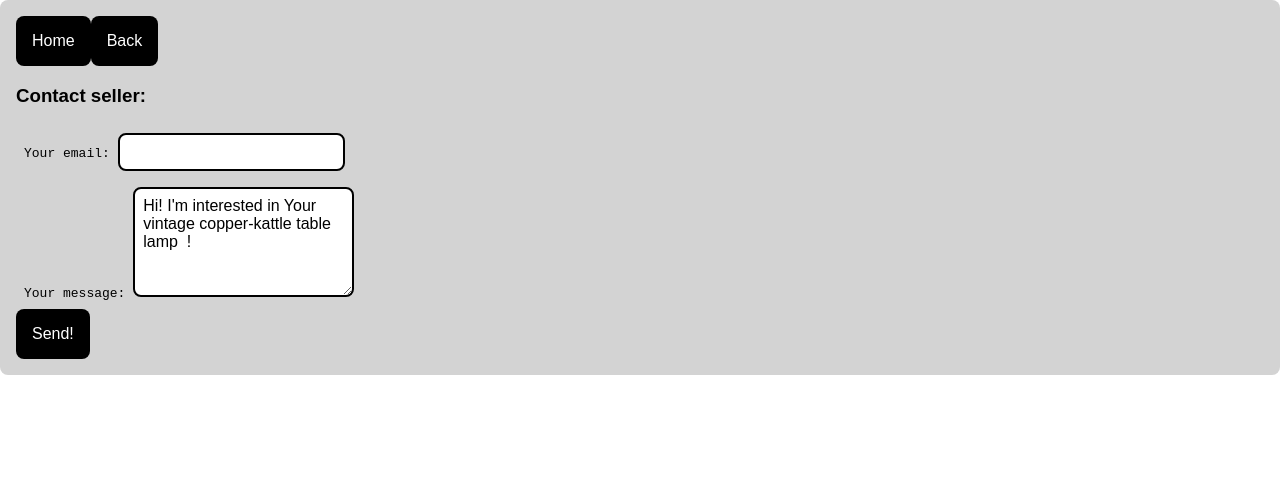
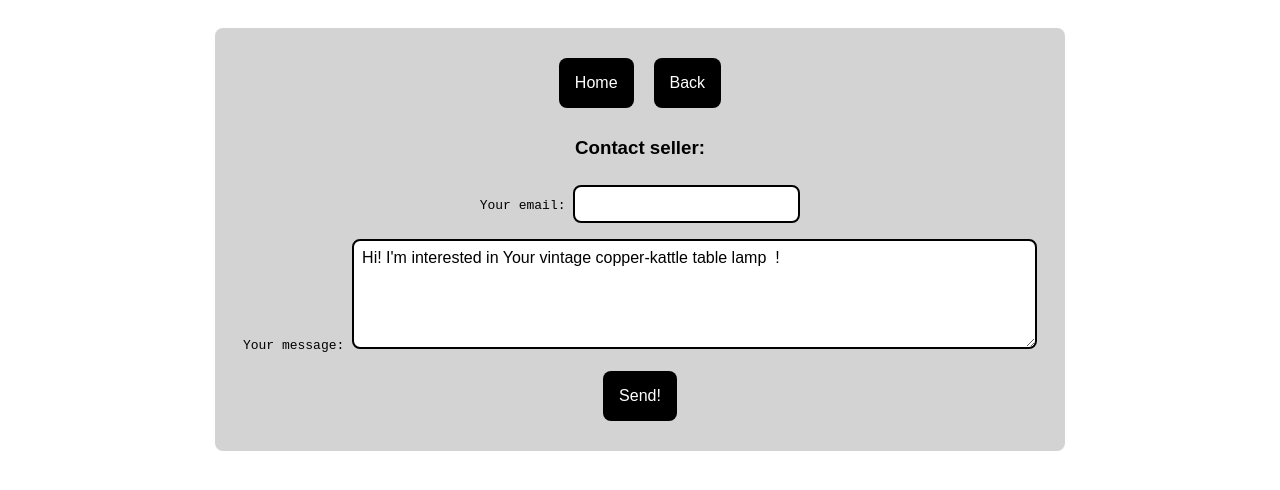
Before and after one commit to 9minuteswithtractor/full-stack_FE, an Angular app: page /contact/123 in a window 1280 px wide. Shown: the top 490 px of the page. Built offline with nearby package versions, Linux system fonts and the light colour scheme.

Commit message:
upd: minimalistic css-update

```diff
--- a/src/app/contact-page/contact-page.component.css
+++ b/src/app/contact-page/contact-page.component.css
@@ -0,0 +1,21 @@
+/* body {
+  align-items: center;
+} */
+.container {
+  display: grid;
+
+  margin: 0 auto;
+  width: fit-content;
+}
+
+.content-box {
+  text-align: center;
+  padding: 20px;
+  margin: 20px;
+  /* width: auto; */
+  width: auto;
+}
+
+button {
+  margin: 10px;
+}
--- a/src/app/contact-page/contact-page.component.html
+++ b/src/app/contact-page/contact-page.component.html
@@ -1,4 +1,5 @@
 <!-- <p>contact-page works!</p> -->
+<div class="container">
   <div class="content-box">
     <a routerLink="/listings"> <button>Home</button> </a>
 
@@ -15,9 +16,10 @@
     <div>
       <label>
         <code>Your message: </code>
-      <textarea name="message" cols="20" rows="5" [(ngModel)]="message">
+        <textarea name="message" cols="70" rows="5" [(ngModel)]="message">
         </textarea>
       </label>
     </div>
     <button (click)="sendMessage()">Send!</button>
   </div>
+</div>
--- a/src/app/listing-detail-page/listing-detail-page.component.css
+++ b/src/app/listing-detail-page/listing-detail-page.component.css
@@ -0,0 +1,18 @@
+/* body {
+  align-items: center;
+} */
+.container {
+  display: grid;
+
+  margin: 0 auto;
+  width: fit-content;
+  grid-template-columns: 100%;
+}
+
+.content-box {
+  text-align: center;
+  padding: 20px;
+  margin: 20px;
+  max-width: max-content;
+  /* width: fit-content; */
+}
--- a/src/app/listing-detail-page/listing-detail-page.component.html
+++ b/src/app/listing-detail-page/listing-detail-page.component.html
@@ -1,5 +1,5 @@
 <!-- <p>listing-detail-page works!</p> -->
-
+<div class="container">
   <div class="content-box">
     <a routerLink="/listings">
       <button>Back</button>
@@ -16,3 +16,4 @@
       <button>I'm interested!</button>
     </a>
   </div>
+</div>
--- a/src/app/listing-page/listing-page.component.css
+++ b/src/app/listing-page/listing-page.component.css
@@ -0,0 +1,28 @@
+/* body {
+  margin: 0 auto;
+  text-align: center;
+} */
+
+h1 {
+  text-align: center;
+  padding-top: 20px;
+}
+
+#special-char {
+  color: gray;
+}
+
+.container {
+  display: grid;
+
+  padding-top: 10px;
+  margin: 0 auto;
+  width: fit-content;
+  grid-template-columns: 300px 300px 300px;
+}
+
+.content-box {
+  text-align: center;
+  padding: 20px;
+  margin: 20px;
+}
--- a/src/app/listing-page/listing-page.component.html
+++ b/src/app/listing-page/listing-page.component.html
@@ -1,5 +1,8 @@
 <!-- <p>listing-page works!</p> -->
-<div>
+<code>
+  <h1>OUR PRODUCT</h1>
+</code>
+<div class="container">
   <!-- with * is structural directives -->
   <div class="content-box" *ngFor="let listing of listings">
     <a routerLink="/listings/{{ listing.id }}">
```
Lines whose indentation alone changed are shown as unchanged.
